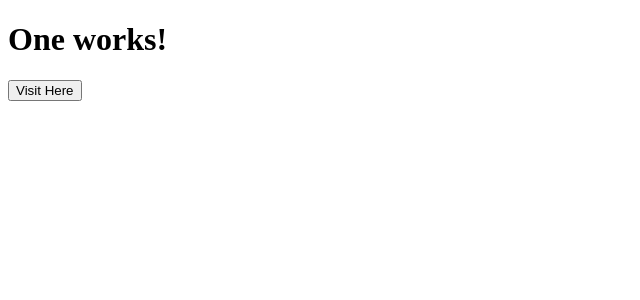
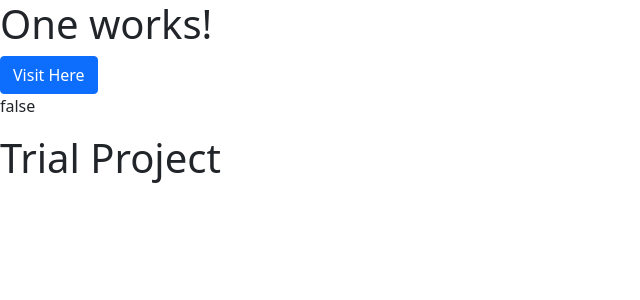
Before and after one commit to DJ-991/Ang_v13, an Angular app: page /one in a window 1280 px wide. Shown: the top 300 px of the page, without its empty margins (0-640 px from the left). Built offline with nearby package versions, Linux system fonts and the light colour scheme.

Commit message:
New Trial

```diff
--- a/package.json
+++ b/package.json
@@ -18,6 +18,7 @@
     "@angular/platform-browser": "~13.2.0",
     "@angular/platform-browser-dynamic": "~13.2.0",
     "@angular/router": "~13.2.0",
+    "bootstrap": "^5.1.3",
     "rxjs": "~7.5.0",
     "tslib": "^2.3.0",
     "zone.js": "~0.11.4"
--- a/src/app/components/one/one.component.html
+++ b/src/app/components/one/one.component.html
@@ -1,2 +1,4 @@
 <h1>One works!</h1>
-<button (click)="Visit()">Visit Here</button>
+<button class="btn btn-primary" (click)="Visit()">Visit Here</button>
+<p [innerText]="allowServer"></p>
+<h1>Trial Project</h1>
--- a/src/app/components/one/one.component.ts
+++ b/src/app/components/one/one.component.ts
@@ -1,5 +1,5 @@
 import { Component, OnInit } from '@angular/core';
-import { Router, Route } from '@angular/router';
+import { Router } from '@angular/router';
 
 @Component({
   selector: 'app-one',
@@ -7,6 +7,7 @@ import { Router, Route } from '@angular/router';
   styleUrls: ['./one.component.css']
 })
 export class OneComponent implements OnInit {
+  allowServer = false;
 
   constructor(private router: Router) { }
 
@@ -14,7 +15,8 @@ export class OneComponent implements OnInit {
   }
 
   Visit(){
-    this.router.navigate(['/two']);
+    // this.router.navigate(['/two']);
+    this.allowServer = true;
   }
 
 }
--- a/src/styles.css
+++ b/src/styles.css
@@ -1 +1,2 @@
 /* You can add global styles to this file, and also import other style files */
+@import "~bootstrap/dist/css/bootstrap.css";
```
Also changed, not shown: 1 other file (tests, documents, lock files or other folders).
